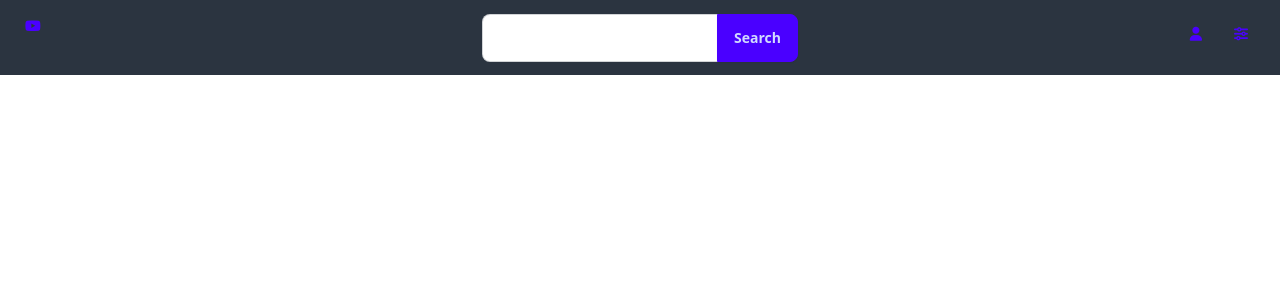
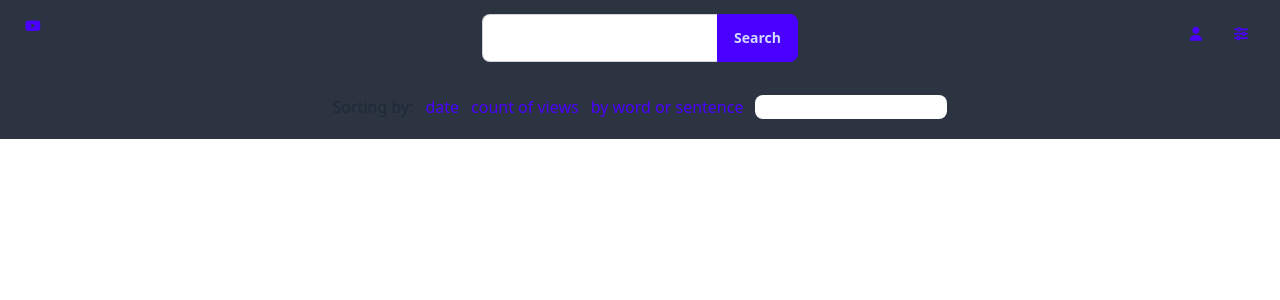
Before and after one commit to Doooodie/rs-angular, an Angular app: page / in a window 1280 px wide. Shown: the top 300 px of the page. Built offline with nearby package versions, Linux system fonts and the light colour scheme.

Commit message:
feat: add header dropdown layout

```diff
--- a/src/app/header/header.component.html
+++ b/src/app/header/header.component.html
@@ -10,13 +10,15 @@
       <div class="navbar-end">
         <ul class="menu menu-vertical menu-xs sm:menu-horizontal sm:menu-sm md:menu-md">
           <li>
-            <app-profile></app-profile>
+            <app-profile-button></app-profile-button>
           </li>
           <li>
-            <app-settings></app-settings>
+            <app-settings-button></app-settings-button>
           </li>
         </ul>
       </div>
     </div>
+
+    <app-settings-options></app-settings-options>
   </div>
 </header>
--- a/src/app/header/settings/settings.component.ts
+++ b/src/app/header/profile-button/profile-button.component.ts
@@ -2,9 +2,9 @@ import { CommonModule } from '@angular/common';
 import { Component } from '@angular/core';
 
 @Component({
-  selector: 'app-settings',
+  selector: 'app-profile-button',
   standalone: true,
   imports: [CommonModule],
-  templateUrl: './settings.component.html',
+  templateUrl: './profile-button.component.html',
 })
-export class SettingsComponent {}
+export class ProfileButtonComponent {}
--- a/src/app/header/profile/profile.component.ts
+++ b/src/app/header/settings-button/settings-button.component.ts
@@ -2,9 +2,9 @@ import { CommonModule } from '@angular/common';
 import { Component } from '@angular/core';
 
 @Component({
-  selector: 'app-profile',
+  selector: 'app-settings-button',
   standalone: true,
   imports: [CommonModule],
-  templateUrl: './profile.component.html',
+  templateUrl: './settings-button.component.html',
 })
-export class ProfileComponent {}
+export class SettingsButtonComponent {}
--- /dev/null
+++ b/src/app/header/settings-options/settings-options.component.html
@@ -0,0 +1,7 @@
+<div class="navbar justify-center gap-3">
+  <span>Sorting by:</span>
+  <span class="link-hover link link-primary">date</span>
+  <span class="link-hover link link-primary">count of views</span>
+  <span class="link-hover link link-primary">by word or sentence</span>
+  <input type="text" class="input input-xs" />
+</div>
```
Also changed, not shown: src/app/header/header.component.ts (+11 -3 lines), src/app/header/settings-options/settings-options.component.ts (added, +10 -0 lines), src/app/header/profile-button/profile-button.component.html (renamed from src/app/header/profile/profile.component.html), src/app/header/settings-button/settings-button.component.html (renamed from src/app/header/settings/settings.component.html).
